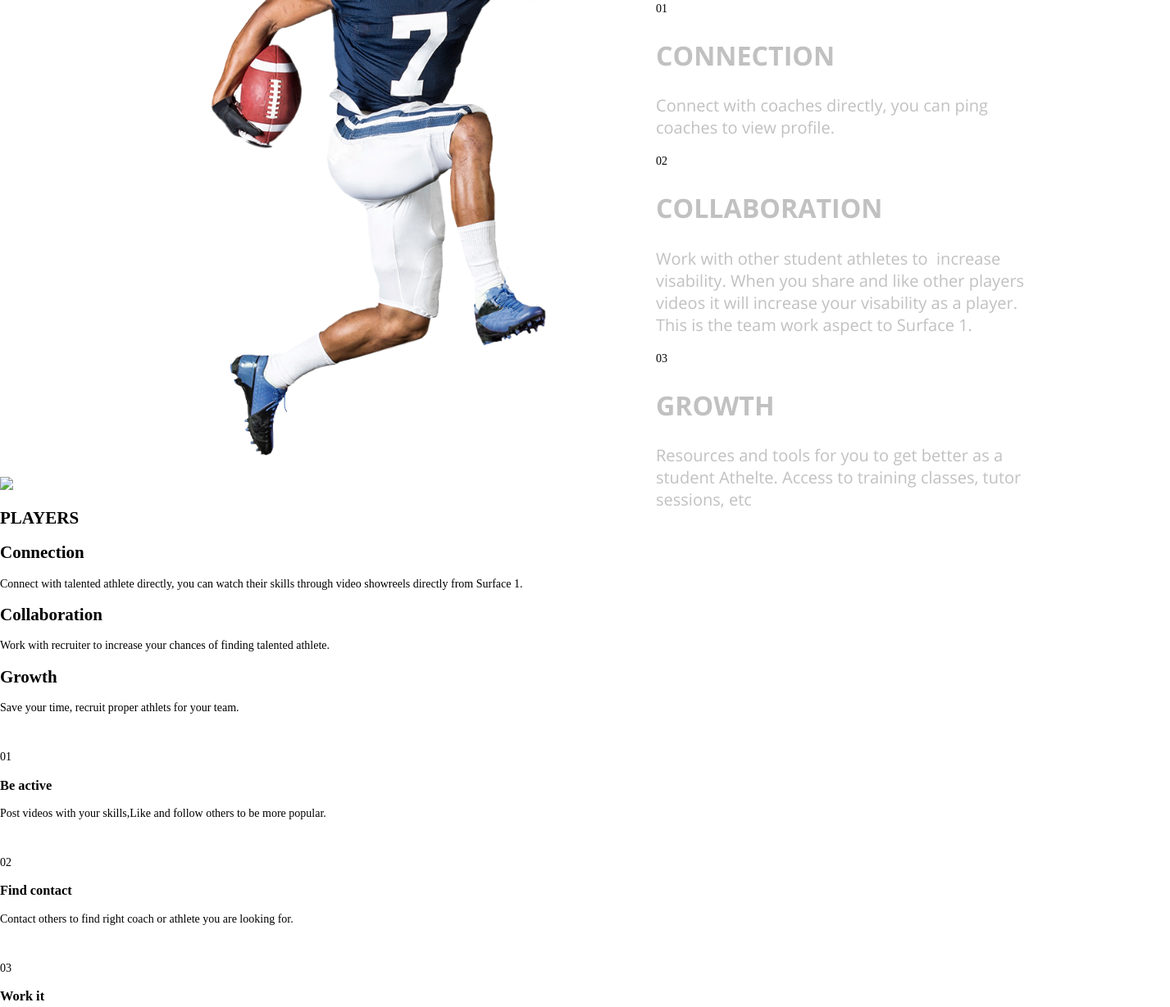
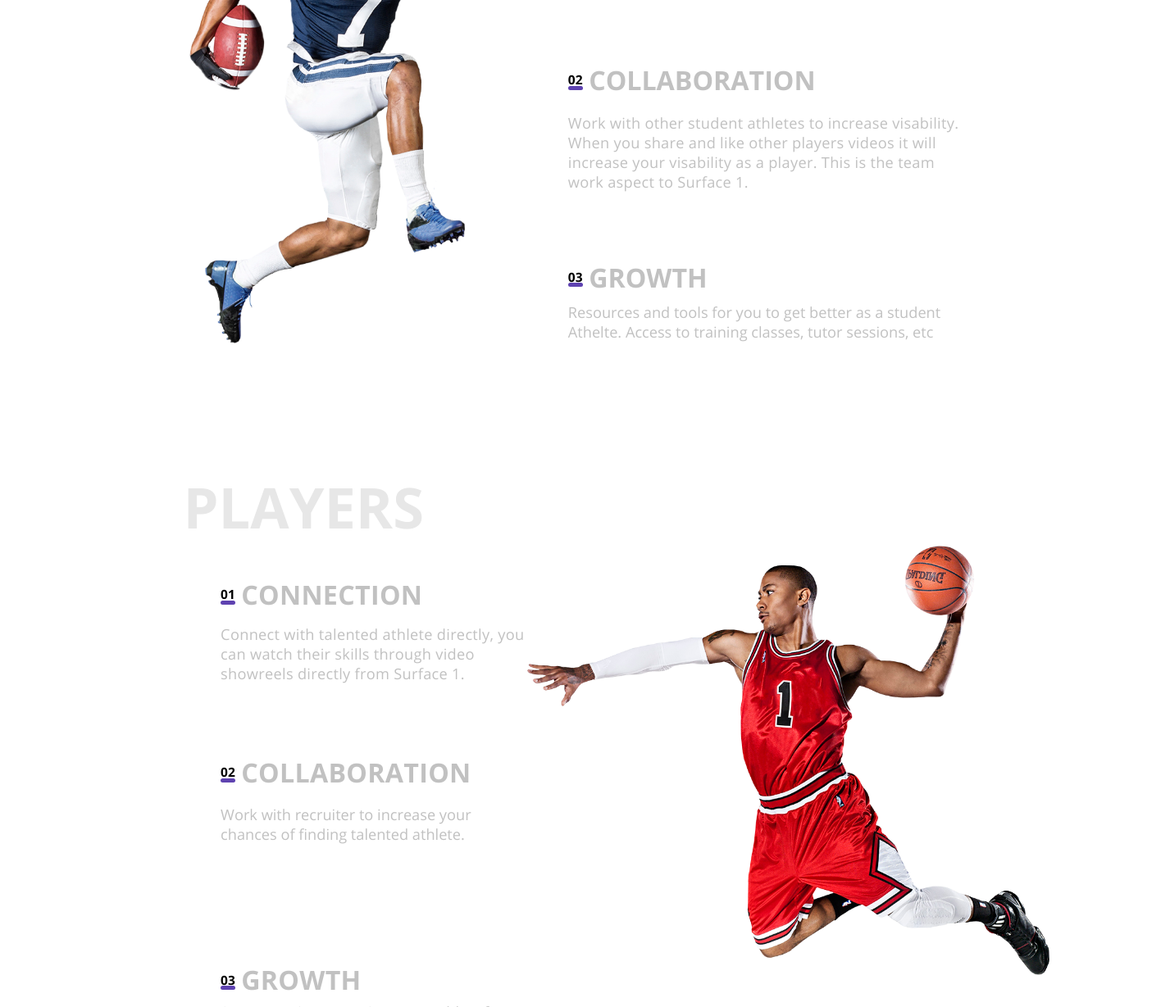
Before and after one commit to AlinaSlupskaya/alinaslipskaya.github.io, a plain HTML site: page index.html in a window 1280 px wide. Shown: the part 1028-2257 px from the top of the page at 82% size, 1427 px wide, since content can reach past the window. Drawn offline with Linux system fonts and the light colour scheme; files whose address does not match are found by name.

Commit message:
init 6/07

```diff
--- a/index.html
+++ b/index.html
@@ -43,49 +43,59 @@
       <section class="athlets_text">
         <h1>ATHLETS</h1>
         <aside class="athlets_connection">
-          <picture>01</picture>
+          <section class="athlets_subtitle">
+            <section class="marker"><span>01</span></section>
             <h2>Connection</h2>
+          </section>
           <p>Connect with coaches directly, you can ping coaches to view profile.</p>
         </aside>
 
         <aside class="athlets_collaboration">
-          <picture>02</picture>
+          <section class="athlets_subtitle">
+            <section class="marker"><span>02</span></section>
             <h2>Collaboration</h2>
-          <p>Work with other student athletes to  increase visability. When you share and like other players videos it will increase your visability as a player. This is the team work aspect to Surface 1.</p>
+          </section>
+          <p>Work with other student athletes to increase visability. When you share and like other players videos it will increase your visability as a player. This is the team work aspect to Surface 1.</p>
         </aside>
 
         <aside class="athlets_growth">
-          <picture>03</picture>
+          <section class="athlets_subtitle">
+            <section class="marker"><span>03</span></section>
             <h2>Growth</h2>
+          </section>
           <p>Resources and tools for you to get better as a student Athelte. Access to training classes, tutor sessions, etc </p>
         </aside>
       </section>
     </section>
 
-    <section class="player ">
-      <img src=" " alt=" " />
+    <section class="player">
+      <img src="img/img_desktop/football3.png" alt="Баскетболист" />
+      <section class="player_text">
         <h1>PLAYERS</h1>
-      <aside>
-        <picture></picture>
+        <aside class="player_connection">
+          <section class="player_subtitle">
+            <section class="marker"><span>01</span></section>
             <h2>Connection</h2>
+          </section>
           <p>Connect with talented athlete directly, you can watch their skills through video showreels directly from Surface 1.</p>
-
         </aside>
 
-      <aside>
-        <picture></picture>
-
+        <aside class="player_collaboration">
+          <section class="player_subtitle">
+            <section class="marker"><span>02</span></section>
             <h2>Collaboration</h2>
+          </section>
           <p>Work with recruiter to increase your chances of finding talented athlete.</p>
-
         </aside>
 
-      <aside>
-        <picture></picture>
+        <aside class="player_growth">
+          <section class="player_subtitle">
+            <section class="marker"><span>03</span></section>
             <h2>Growth</h2>
+          </section>
           <p>Save your time, recruit proper athlets for your team.</p>
         </aside>
-
+      </section>
     </section>
 
     <section class="be_activ ">
--- a/styles.css
+++ b/styles.css
@@ -30,20 +30,20 @@ body {
 }
 
 .logo {
-  width: 12%;
-  margin-top: 2.7%;
-  margin-left: 22.5%;
+  width: 10%;
+  margin-top: 2.4%;
+  margin-left: 3.6%;
 }
 
 p.be, p.play {
   color: #ffffff;
   font: bold 556% "OpenSans-Bold";
-  width: 1030px;
+  width: 80%;
   letter-spacing: 3.1px;
 }
 
 .be {
-  margin-top: 15.5%;
+  margin-top: 13%;
   text-align: left;
   margin-bottom: 0;
   height: 80px;
@@ -52,7 +52,7 @@ p.be, p.play {
 .play {
   margin-top: 0;
   text-align: right;
-  margin-left: 42.5%;
+  margin-left: 6%;
 }
 
 .buttonsHeader {
@@ -60,7 +60,7 @@ p.be, p.play {
   width: 100%;
   align-items: center;
   justify-content: center;
-  margin: 5.4% 0 6% 21%;
+  margin: 4.7% 0 5.1% 0;
 }
 
 ul.appStore, ul.googlePlay {
@@ -68,7 +68,7 @@ ul.appStore, ul.googlePlay {
   width: 100%;
   align-items: center;
   justify-content: flex-start;
-  flex-basis: 15%;
+  flex-basis: 12.5%;
   flex-shrink: 1.5;
   background: #5e42b0;
   border-radius: 45px;
@@ -78,7 +78,8 @@ ul.appStore, ul.googlePlay {
 }
 
 ul.appStore {
-  margin-right: 4.2%;
+  margin-right: 3%;
+  margin-left: 2.6%
 }
 
 .appStore svg {
@@ -125,7 +126,7 @@ a {
   display: flex;
   flex-direction: column;
   justify-content: flex-start;
-  width: 50%;
+  width: 60%;
   height: 815px;
 }
 
@@ -133,26 +134,225 @@ a {
   color: #c1c1c1;
   font: 230% "OpenSans-Bold";
   text-transform: uppercase;
+  margin-left: 1.3%;
 }
 
 .athlets p {
-  font: 143% "OpenSans-Regular";
+  font: 130% "OpenSans-Regular";
   color: #c1c1c1;
 }
 
 .athlets img {
-  width: 42.5%;
-  margin-left: 20%;
+  width: 35%;
+  padding-left: 18%;
+  padding-bottom: 1%;
 }
 
 .athlets h1 {
   color: #e7e7e7;
   font: 490% "OpenSans-Bold";
-  height: 40%;
+  height: 14%;
   text-align: left;
   text-transform: uppercase;
-  margin-top: 74px;
-  margin-left: 20px;
+  margin-top: 10%;
+  margin-left: 2.4%;
+  margin-bottom: 0;
+}
+
+.marker span {
+  position: relative;
+  padding-bottom: 1%;
+  font: bold 110.5% "OpenSans-Bold";
+}
+
+.marker span:before {
+  content: "";
+  position: absolute;
+  bottom: -6%;
+  width: 100%;
+  border-bottom: 5px solid #5e42b0;
+  border-radius: 5px;
+}
+
+.athlets_connection {
+  height: 19%;
+  display: flex;
+  flex-direction: column;
+  justify-content: center;
+}
+
+.athlets_subtitle {
+  display: flex;
+  justify-content: flex-start;
+  align-items: center;
+  margin-left: 2.4%;
+  height: 20%;
+}
+
+.athlets_connection p {
+  text-align: left;
+  padding-left: 2.4%;
+  letter-spacing: 0.3px;
+}
+
+
+/*athlets_collaboration*/
+
+.athlets_collaboration {
+  height: 27%;
+  display: flex;
+  flex-direction: column;
+  justify-content: center;
+}
+
+.athlets_collaboration .athlets_subtitle {
+  margin-top: 7%;
+}
+
+.athlets_collaboration p {
+  text-align: left;
+  padding-left: 2.4%;
+  letter-spacing: 0.3px;
+  width: 81%;
+  height: 72%;
+}
+
+
+/*athlets_growth*/
+
+.athlets_growth {
+  height: 31%;
+  display: flex;
+  flex-direction: column;
+  justify-content: center;
+}
+
+.athlets_growth .athlets_subtitle {
+  margin-top: 2.7%;
+}
+
+.athlets_growth p {
+  text-align: left;
+  padding-left: 2.4%;
+  width: 77%;
+  height: 30%;
+  margin-top: 0.9%;
+}
+
+
+/*PLAYER*/
+
+.player {
+  display: flex;
+  align-items: center;
+  justify-content: flex-start;
+  flex-direction: row-reverse;
+  width: 100%;
+  height: 100%;
+}
+
+.player_text {
+  display: flex;
+  flex-direction: column;
+  justify-content: flex-start;
+  width: 50%;
+  height: 815px;
+  padding-left: 260px;
+}
+
+.player img {
+  width: 50%;
+  height: 100%;
+}
+
+.player h1 {
+  color: #e7e7e7;
+  font: 490% "OpenSans-Bold";
+  height: 14%;
+  text-align: center;
+  text-transform: uppercase;
+  margin-top: 14%;
+  margin-left: -42%;
+  margin-bottom: 3.9%
+}
+
+.player h2 {
+  color: #c1c1c1;
+  font: 230% "OpenSans-Bold";
+  text-transform: uppercase;
+  margin-left: 2%;
+  letter-spacing: 0.3px;
+}
+
+.player_connection {
+  height: 22%;
+  display: flex;
+  flex-direction: column;
+  justify-content: flex-start;
+  margin-top: 3.7%;
+}
+
+.player_subtitle {
+  display: flex;
+  justify-content: flex-start;
+  align-items: center;
+  margin-left: 2.4%;
+  height: 20%;
+}
+
+.player_connection p {
+  text-align: left;
+  padding-left: 2.4%;
+  letter-spacing: 0.3px;
+  font: 130% "OpenSans-Regular";
+  color: #c1c1c1;
+}
+
+
+/*player_collaboration*/
+
+.player_collaboration {
+  height: 26%;
+  display: flex;
+  flex-direction: column;
+  justify-content: center;
+}
+
+.player_collaboration .player_subtitle {
+  margin-top: 9%;
+}
+
+.player_collaboration p {
+  text-align: left;
+  padding-left: 2.4%;
+  height: 72%;
+  margin-top: 5%;
+  font: 130% "OpenSans-Regular";
+  color: #c1c1c1;
+}
+
+
+/*player_growth*/
+
+.player_growth {
+  height: 31%;
+  display: flex;
+  flex-direction: column;
+  justify-content: center;
+}
+
+.player_growth .player_subtitle {
+  margin-top: 5.5%;
+}
+
+.player_growth p {
+  text-align: left;
+  padding-left: 2.4%;
+  width: 100%;
+  margin-top: 1%;
+  height: 17%;
+  font: 130% "OpenSans-Regular";
+  color: #c1c1c1;
 }
 
 @font-face {
```
Lines whose indentation alone changed are shown as unchanged.
